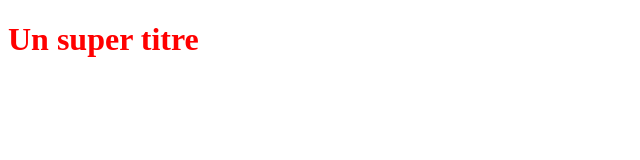
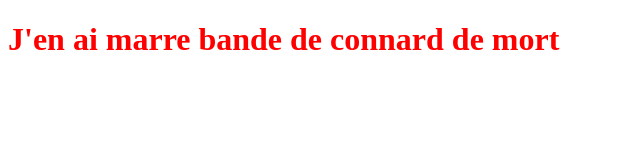
Before and after one commit to AdrienBen/OpenClassroomsProject, a plain HTML site: page index.html in a window 1280 px wide. Shown: the whole page, without its empty margins (0-640 px from the left). Drawn offline with Linux system fonts and the light colour scheme.

Commit message:
changement du titre

```diff
--- a/index.html
+++ b/index.html
@@ -6,7 +6,7 @@
     </head>
     <body>
         <h1>
-            Un super titre
+             J'en ai marre bande de connard de mort
         </h1>
     </body>
 </html>
```
